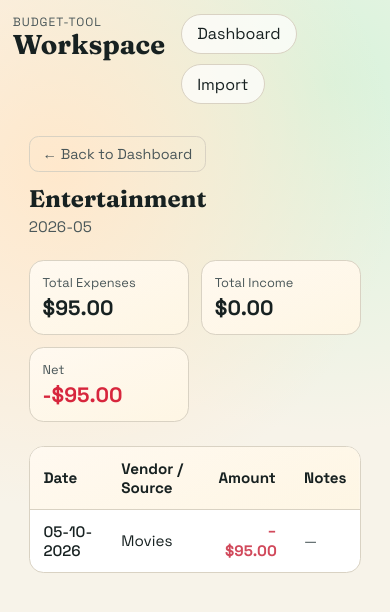
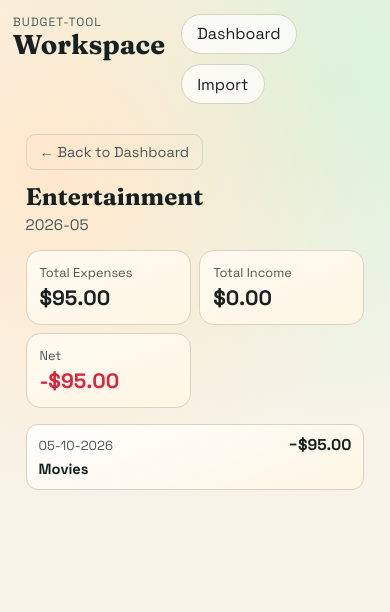
Before and after one commit to chrallard/budget-tool, a React (Vite) app: page / in a window 390 px wide. Both pictures are taken after a click on the button 195 px from the left and 1101 px from the top of the page. Shown: the top 612 px of the page. Built offline with nearby package versions, Linux system fonts and the light colour scheme.

Commit message:
Add responsive cards on cat-txns page

```diff
--- a/src/features/dashboard/CategoryTransactionsPage.tsx
+++ b/src/features/dashboard/CategoryTransactionsPage.tsx
@@ -29,6 +29,15 @@ export function CategoryTransactionsPage({
   dataSource,
   initialDashboardData,
 }: Readonly<CategoryTransactionsPageProps>) {
+  useEffect(() => {
+    // jsdom logs a not-implemented error for scroll APIs; skip there.
+    if (typeof navigator !== "undefined" && /jsdom/i.test(navigator.userAgent)) {
+      return;
+    }
+
+    window.scrollTo({ top: 0, behavior: "auto" });
+  }, [category, month]);
+
   const resolvedDataSource = useMemo(
     () => dataSource ?? createDashboardDataSource(),
     [dataSource],
@@ -192,7 +201,7 @@ export function CategoryTransactionsPage({
         <p className="category-transactions-empty">No transactions in this category for {month}.</p>
       ) : (
         <section className="category-transactions-list">
-          <table className="transactions-table">
+          <table className="transactions-table transactions-table--desktop">
             <thead>
               <tr>
                 <th>Date</th>
@@ -218,6 +227,25 @@ export function CategoryTransactionsPage({
               })}
             </tbody>
           </table>
+
+          <div className="transactions-cards transactions-cards--mobile" aria-label="Category transactions">
+            {transactions.map((txn, idx) => {
+              const key = `${txn.date}-${txn.vendor}-${txn.amount}-${txn.type}-${idx}`;
+              return (
+                <article key={key} className={`transaction-compact-card transaction-compact-card--${txn.type}`}>
+                  <div className="transaction-compact-card__row">
+                    <span className="transaction-compact-card__date">{txn.date}</span>
+                    <strong className={`transaction-compact-card__amount transaction-amount--${txn.type}`}>
+                      {txn.type === "income" ? "+" : "−"}
+                      {formatCurrency(txn.amount)}
+                    </strong>
+                  </div>
+                  <p className="transaction-compact-card__vendor">{txn.vendor}</p>
+                  {txn.notes ? <p className="transaction-compact-card__notes">{txn.notes}</p> : null}
+                </article>
+              );
+            })}
+          </div>
         </section>
       )}
     </div>
--- a/src/styles.css
+++ b/src/styles.css
@@ -584,6 +584,10 @@ h1 {
   font-size: 0.95rem;
 }
 
+.transactions-cards--mobile {
+  display: none;
+}
+
 .transactions-table thead {
   background: linear-gradient(160deg, var(--surface), var(--surface-2));
   border-bottom: 1px solid var(--border);
@@ -636,6 +640,43 @@ h1 {
   font-size: 0.9rem;
 }
 
+.transaction-compact-card {
+  border: 1px solid var(--border);
+  border-radius: 0.75rem;
+  background: linear-gradient(160deg, rgba(255, 255, 255, 0.94), rgba(254, 246, 228, 0.9));
+  padding: 0.65rem 0.75rem;
+}
+
+.transaction-compact-card__row {
+  display: flex;
+  justify-content: space-between;
+  align-items: baseline;
+  gap: 0.6rem;
+}
+
+.transaction-compact-card__date {
+  font-size: 0.82rem;
+  color: var(--ink-subtle);
+}
+
+.transaction-compact-card__amount {
+  font-size: 0.98rem;
+  font-weight: 700;
+}
+
+.transaction-compact-card__vendor {
+  margin: 0.3rem 0 0;
+  font-size: 0.92rem;
+  font-weight: 600;
+  color: var(--ink);
+}
+
+.transaction-compact-card__notes {
+  margin: 0.2rem 0 0;
+  font-size: 0.82rem;
+  color: var(--ink-subtle);
+}
+
 @media (max-width: 480px) {
 
   .app-shell,
@@ -663,3 +704,35 @@ h1 {
     font-size: 1.05rem;
   }
 }
+
+@media (max-width: 640px) {
+
+  .category-transactions-page {
+    padding: 0.85rem 0.8rem 1.5rem;
+  }
+
+  .category-transactions-header {
+    margin-bottom: 1rem;
+  }
+
+  .category-transactions-summary {
+    gap: 0.55rem;
+    margin-bottom: 1rem;
+  }
+
+  .category-transactions-list {
+    border: 0;
+    border-radius: 0;
+    background: transparent;
+    overflow: visible;
+  }
+
+  .transactions-table--desktop {
+    display: none;
+  }
+
+  .transactions-cards--mobile {
+    display: grid;
+    gap: 0.5rem;
+  }
+}
```
Also changed, not shown: 1 other file (tests, documents, lock files or other folders).
